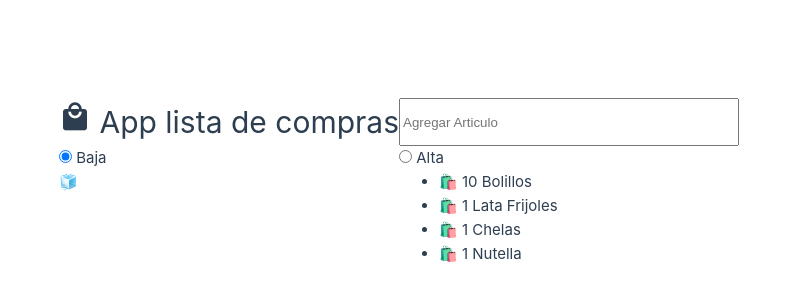
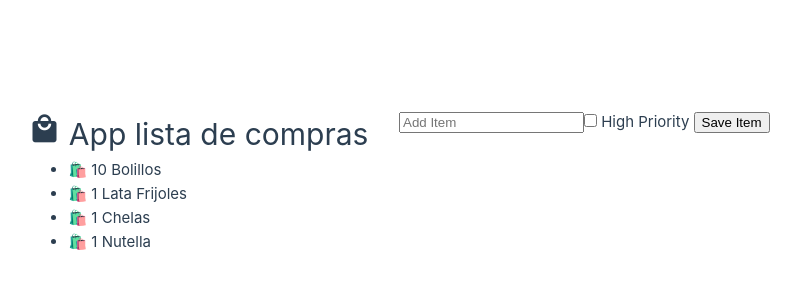
Before and after one commit to MAGOESE/DADM-_-2024TA, a Vue app: page / in a window 1280 px wide. Shown: the part 218-518 px from the top of the page, without its empty margins (241-1042 px from the left). Built offline with nearby package versions, Linux system fonts and the light colour scheme.

Commit message:
s11 Methods create method to addd item and clean imput

```diff
--- a/src/App.vue
+++ b/src/App.vue
@@ -8,28 +8,40 @@
     {id: '2', label: '1 Chelas'},
     {id: '3', label: '1 Nutella'},
   ]);
-  const newItem = ref('');
-  const newItemPriority = ref('low');
+  const newItemHighPriority = ref(false);
 </script>
 
 <template>
   <h1>
     <i class="material-icons shopping-cart-icon">local_mall</i>
     {{ header }}
+
   </h1>
-  <input v-model="newItem" type="text"
-  placeholder="Agregar Articulo">
- <!-- Radio Button -->
-  <label>
-    <input type="radio" value="low" v-model="newItemPriority">
-    Baja
-  </label>
-  <label>
-    <input type="radio" value="high" v-model="newItemPriority">
-    Alta
-  </label>
-{{ newItemPriority == 'low' ? '🧊' : '🔥' }}
-  <ul>
+  <div class="add-item form">
+<!-- Agrupando en un div las entradas -->
+<form v-on:submit.prevent="items.push({ id: items.length + 1, label: newItem })" class="add-item form">
+<!-- entrada de texto -->
+	<input
+  v-model.trim="newItem"
+  type="text"
+  placeholder="Add Item"
+  />
+    <!-- Caja de seleccion de prioridad -->
+    <label>
+      <input type="checkbox" v-model="newItemHighPriority" />
+      High Priority
+    </label>
+    <!-- Boton -->
+    <button
+      class="btn btn-primary"
+    >
+      Save Item
+    </button>
+  </form>
+</div>
+
+<!-- Lista -->
+<ul>
     <li v-for="item in items" :key="item.id"> 🛍️ {{ item.label }} </li>
   </ul>
 </template>
```
Also changed, not shown: src/main.js (+4 -4 lines).
